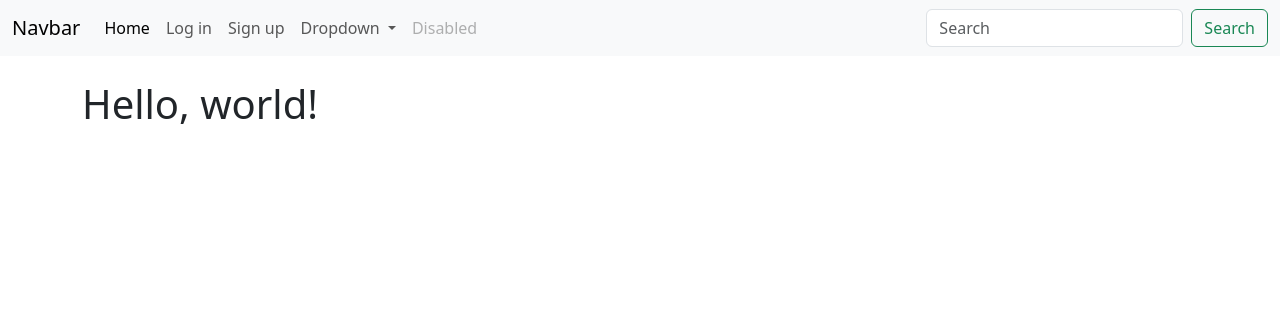
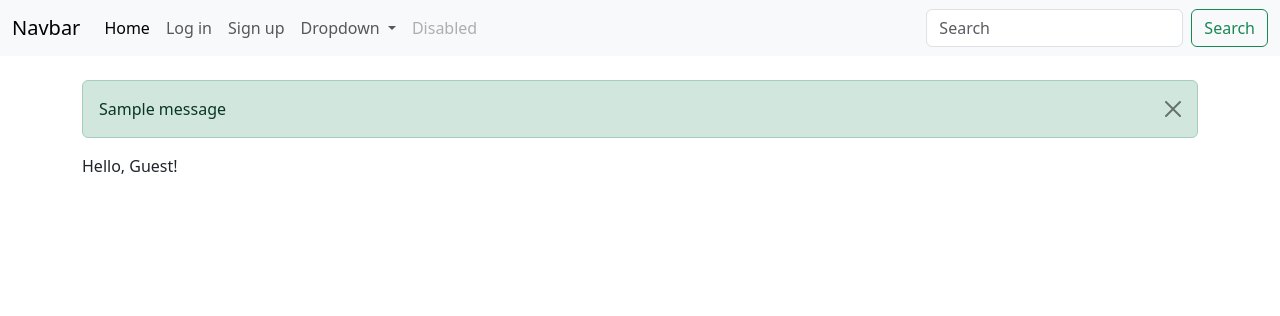
Before and after one commit to cromartie1020/site, a Django app: page / in a window 1280 px wide. Shown: the top 316 px of the page. Run offline with Django 5.2, Linux system fonts and the light colour scheme; one stand-in notice (Sample message) is shown.

Commit message:
Added messages to the home, signin, and sign out

```diff
--- a/core/views.py
+++ b/core/views.py
@@ -1,8 +1,10 @@
 from django.shortcuts import render
+
 
 # Create your views here.
 def home(request):
     return render(request, 'base.html')
 
+
 def profile(request):
     return render(request, 'profile.html')
--- a/templates/base.html
+++ b/templates/base.html
@@ -10,7 +10,20 @@
    {% include 'navbar.html' %}
     <div class="container mt-4">
       {% block content %}
-      <h1>Hello, world!</h1>
+      {% if messages %}
+        {% for message in messages %}
+          <div class="alert alert-{{ message.tags }} alert-dismissible fade show" role="alert">
+            {{ message }}
+            <button type="button" class="btn-close" data-bs-dismiss="alert" aria-label="Close"></button>
+          </div>
+        {% endfor %}
+      {% endif %}
+      {% if user.is_authenticated %}
+      Hello {{ user.username }}!
+      {% else %}
+      Hello, Guest!
+      {% endif %}
+
       {% endblock %}
     </div>
     {% block extra_body %}
```
Also changed, not shown: db.sqlite3.
